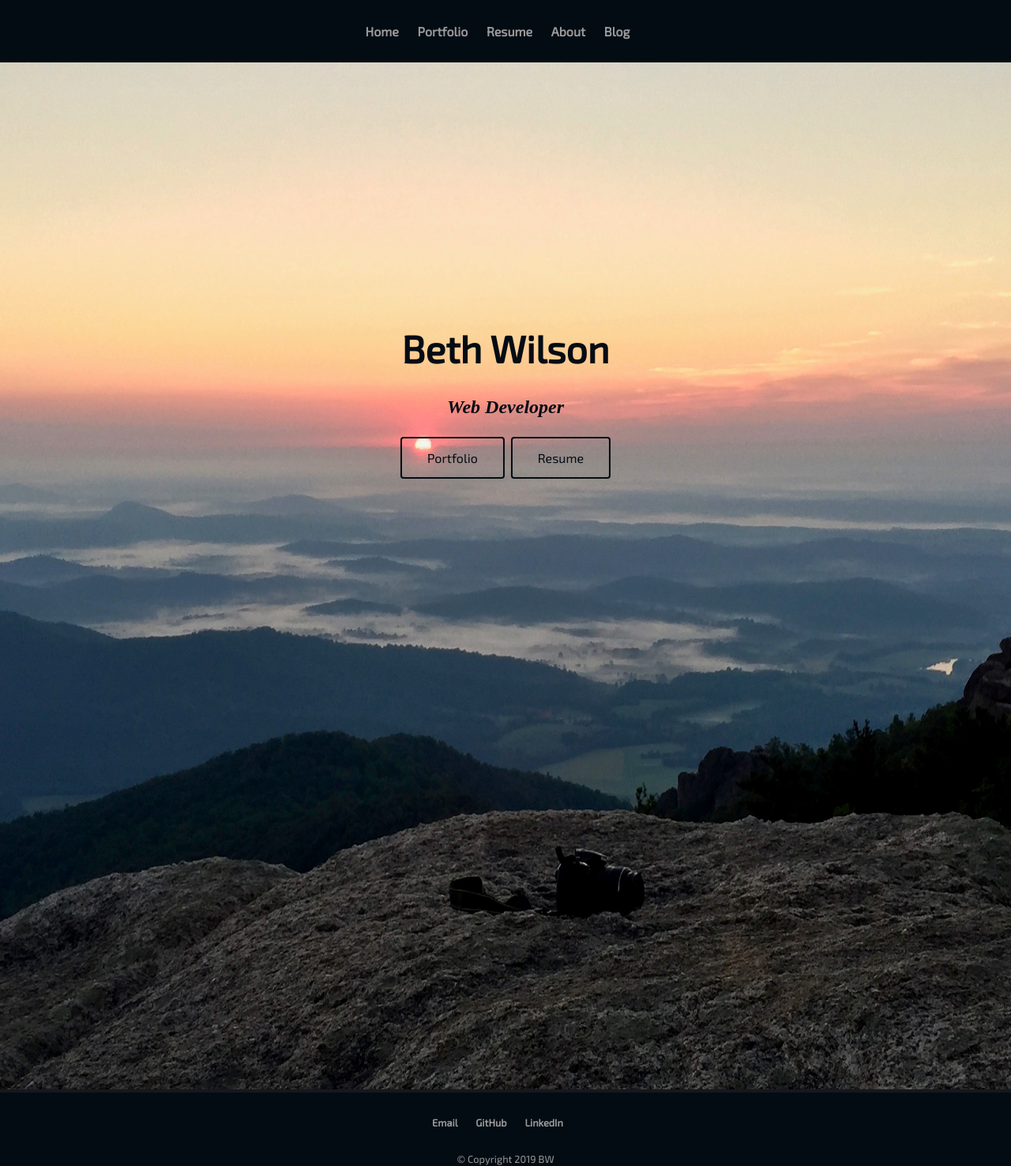
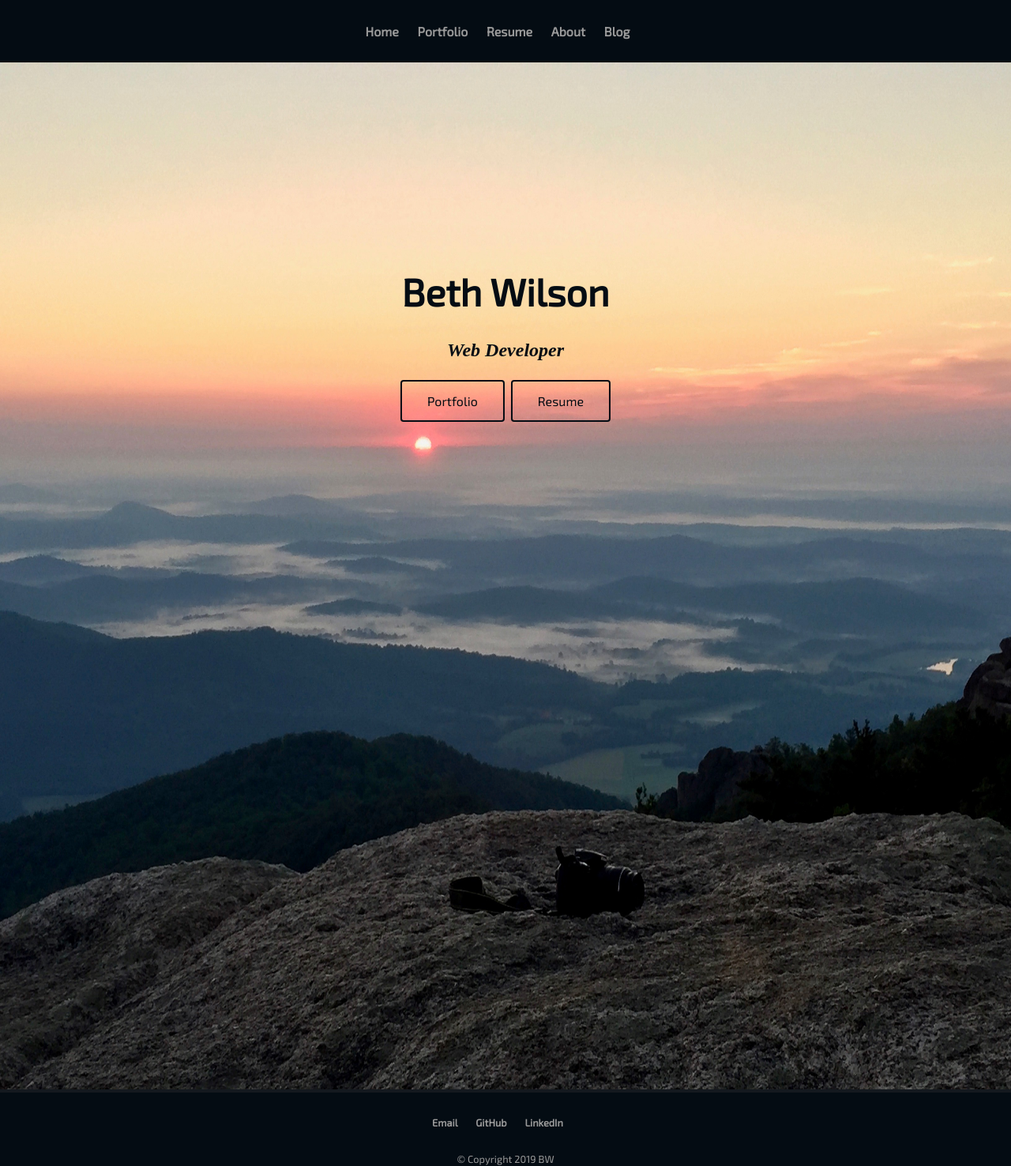
Before and after one commit to bethwilson07/bethwilson07.github.io, a Jekyll site: the page built from index.html, in a window 1280 px wide. Shown: the whole page at 79% size. Built offline with Jekyll 4.4.1, drawn with Linux system fonts in a browser that asks for light colours.

Commit message:
adjusted center of projects and home

```diff
--- a/css/main.css
+++ b/css/main.css
@@ -37,7 +37,7 @@
 
 .centered {
   position: absolute;
-  top: 55%;
+  top: 47%;
   left: 50%;
   transform: translate(-50%, -50%);
   color: #040c13;
--- a/portfolio/index.html
+++ b/portfolio/index.html
@@ -5,7 +5,7 @@
 <div class="blurb">
   <img src="../assets/images/rock_altars.jpg" alt="rocks" style="width:100%;height:1300px;">
 
-  <div class="projects" style="position:absolute;top:40%;left:57%;transform: translate(-57%, -12%);background-color:#040c13e3;padding: 0 2rem 2rem 2rem;border-radius:8px;">
+  <div class="projects" style="position:absolute;top:35%;left:57%;transform: translate(-57%, -12%);background-color:#040c13e3;padding: 0 2rem 2rem 2rem;border-radius:8px;">
       <h1 style="text-align:center;color:#999">Projects</h1>
         <div class="grid-container" >
             <article class="project-listing">
```
